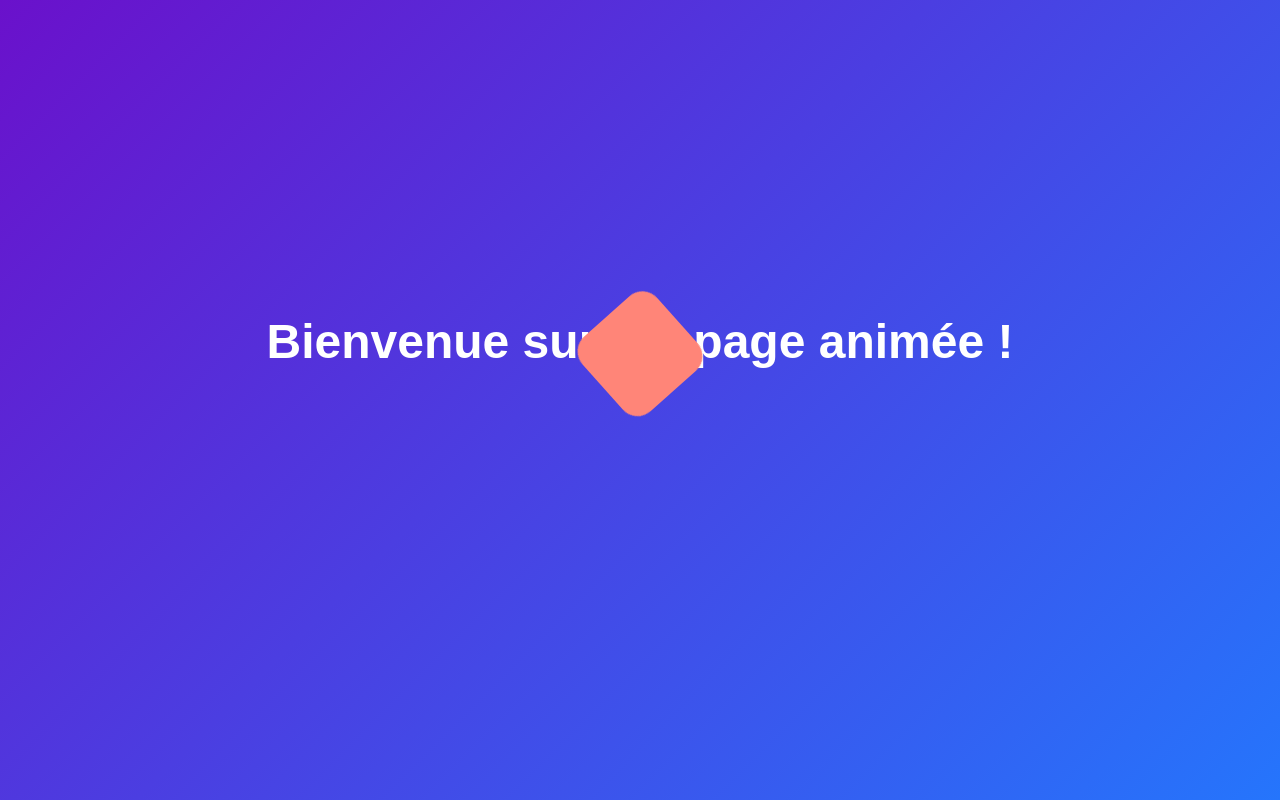
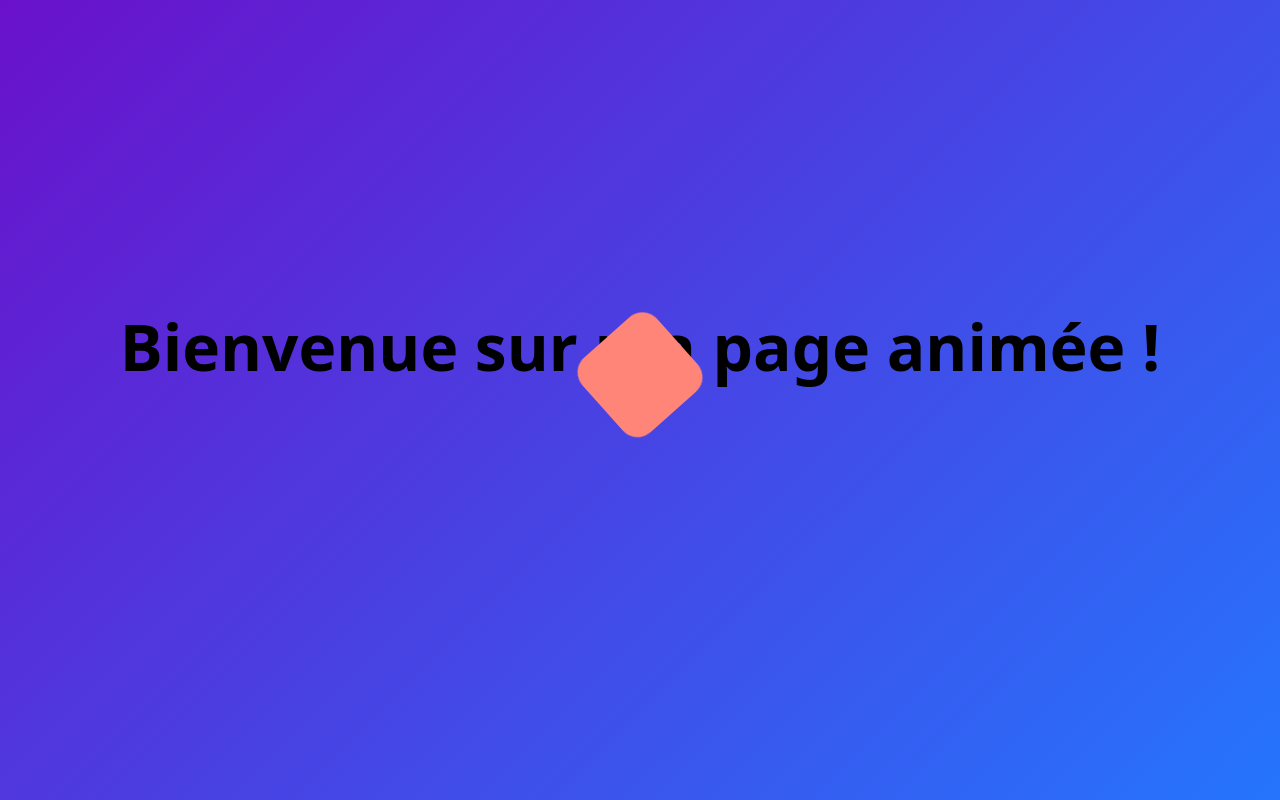
Before and after one commit to ouarda2024/tp7, a plain HTML site: page index.html in a window 1280 px wide. Drawn offline with Linux system fonts and the light colour scheme.

Commit message:
change de style de titre

```diff
--- a/index.html
+++ b/index.html
@@ -21,10 +21,12 @@
 
         /* Animation du titre */
         h1 {
-            font-size: 3em;
+            font-size: 4em;
             margin-bottom: 50px;
             opacity: 0;
             animation: fadeIn 2s forwards;
+            color: black;
+            font-family: system-ui, -apple-system, BlinkMacSystemFont, 'Segoe UI', Roboto, Oxygen, Ubuntu, Cantarell, 'Open Sans', 'Helvetica Neue', sans-serif;
         }
 
         @keyframes fadeIn {
```
